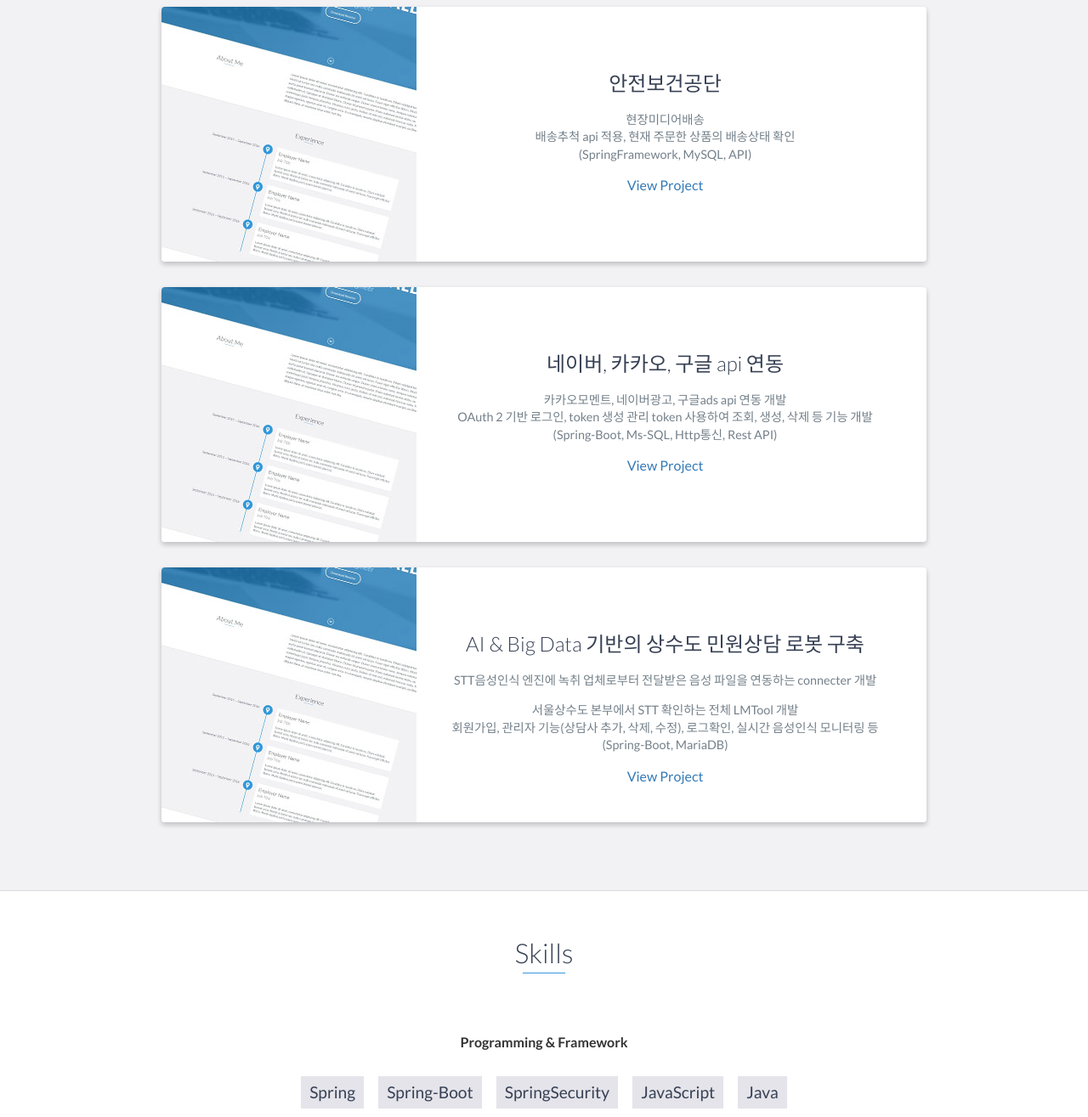
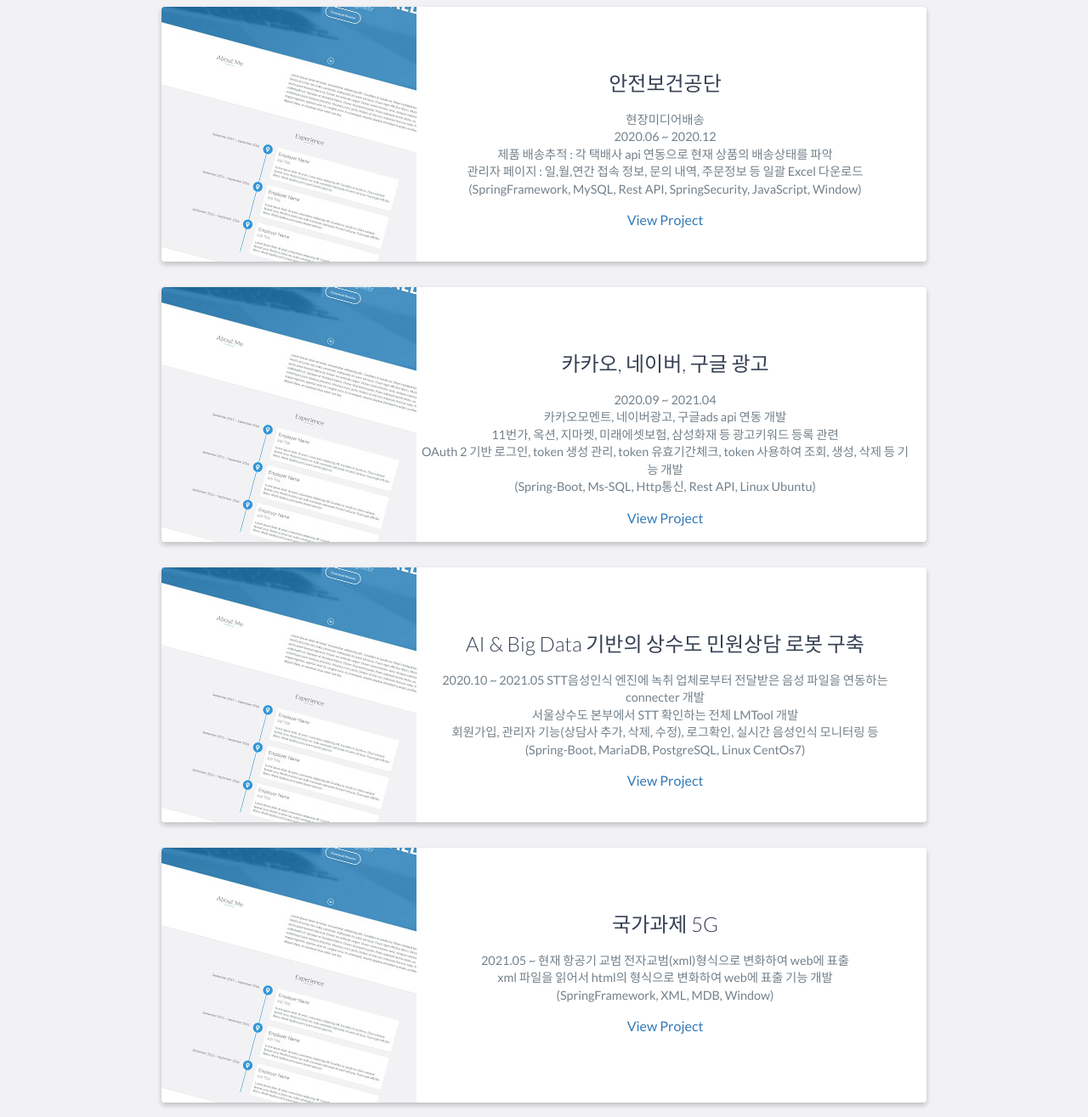
Before and after one commit to Byube/Byube.github.io, a website: page index.html in a window 1280 px wide. Shown: the part 3860-5175 px from the top of the page at 85% size. Drawn offline with nearby package versions, Linux system fonts and the light colour scheme.

Commit message:
2021.08.21 커밋

```diff
--- a/index.html
+++ b/index.html
@@ -231,8 +231,10 @@
                         <h3>안전보건공단</h3>
                         <p>
                             현장미디어배송<br>
-                            배송추척 api 적용, 현재 주문한 상품의 배송상태 확인<br>
-                            (SpringFramework, MySQL, API)
+                            2020.06 ~ 2020.12<br>
+                            제품 배송추적 : 각 택배사 api 연동으로 현재 상품의 배송상태를 파악<br>
+                            관리자 페이지 : 일,월,연간 접속 정보, 문의 내역, 주문정보 등 일괄 Excel 다운로드<br>
+                            (SpringFramework, MySQL, Rest API, SpringSecurity, JavaScript, Window)
                         </p>
                         <a href="javascript:;" onclick="goProject(2)">View Project</a>
                     </div>
@@ -246,12 +248,14 @@
                     </div>
                     <!-- End .project-image -->
                     <div class="project-info">
-                        <h3>네이버, 카카오, 구글 api 연동</h3>
+                        <h3>카카오, 네이버, 구글 광고</h3>
                         <p>
+                            2020.09 ~ 2021.04<br>
                             카카오모멘트, 네이버광고, 구글ads api 연동 개발 <br>
-                            OAuth 2 기반 로그인, token 생성 관리
+                            11번가, 옥션, 지마켓, 미래에셋보험, 삼성화재 등 광고키워드 등록 관련<br>
+                            OAuth 2 기반 로그인, token 생성 관리, token 유효기간체크,
                             token 사용하여 조회, 생성, 삭제 등 기능 개발<br>
-                            (Spring-Boot, Ms-SQL, Http통신, Rest API)
+                            (Spring-Boot, Ms-SQL, Http통신, Rest API, Linux Ubuntu)
                         </p>
                         <a href="javascript:;" onclick="goProject(3)">View Project</a>
                     </div>
@@ -267,18 +271,37 @@
                     <div class="project-info">
                         <h3>AI & Big Data 기반의 상수도 민원상담 로봇 구축</h3>
                         <p>
+                            2020.10 ~ 2021.05
                             STT음성인식 엔진에 녹취 업체로부터 전달받은 음성 파일을 연동하는 connecter 개발 <br>
-                        </p>
-                        <p>
                             서울상수도 본부에서 STT 확인하는 전체 LMTool 개발 <br>
                             회원가입, 관리자 기능(상담사 추가, 삭제, 수정), 로그확인, 실시간 음성인식 모니터링 등<br>
-                            (Spring-Boot, MariaDB)
+                            (Spring-Boot, MariaDB, PostgreSQL, Linux CentOs7)
                         </p>
                         <a href="javascript:;" onclick="goProject(4)">View Project</a>
                     </div>
                     <!-- End .project-info -->
                 </div>
                 <!-- End .project -->
+
+                <div class="project shadow-large">
+                    <div class="project-image">
+                        <img src="images/project.jpg" />
+                    </div>
+                    <!-- End .project-image -->
+                    <div class="project-info">
+                        <h3>국가과제 5G</h3>
+                        <p>
+                            2021.05 ~ 현재
+                            항공기 교범 전자교범(xml)형식으로 변화하여 web에 표출<br>
+                            xml 파일을 읽어서 html의 형식으로 변화하여 web에 표출 기능 개발<br>
+                            (SpringFramework, XML, MDB, Window)
+                        </p>
+                        <a href="javascript:;" onclick="goProject(5)">View Project</a>
+                    </div>
+                    <!-- End .project-info -->
+                </div>
+                <!-- End .project -->
+
             </div>
         </div>
     </div>
--- a/js/myevent.js
+++ b/js/myevent.js
@@ -11,5 +11,7 @@
         window.open("https://github.com/Byube/Apiisfun");
     } else if(pro == 4){
         window.open("https://github.com/Byube/swa/tree/master/swa");
+    } else if (pro == 5){
+
     }
 }
```
